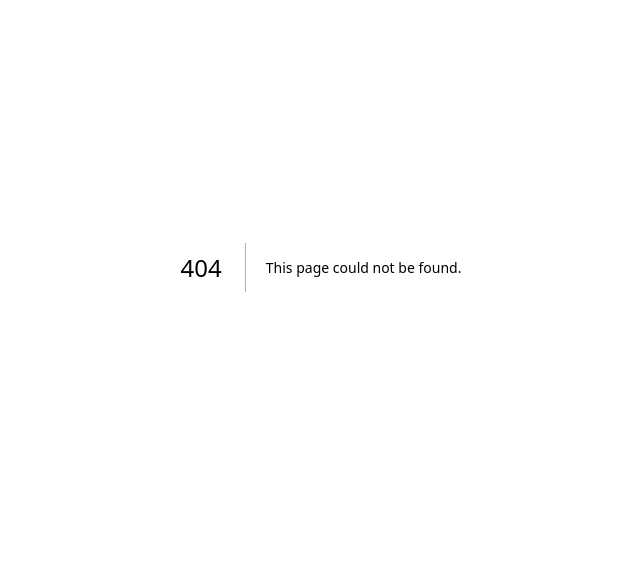
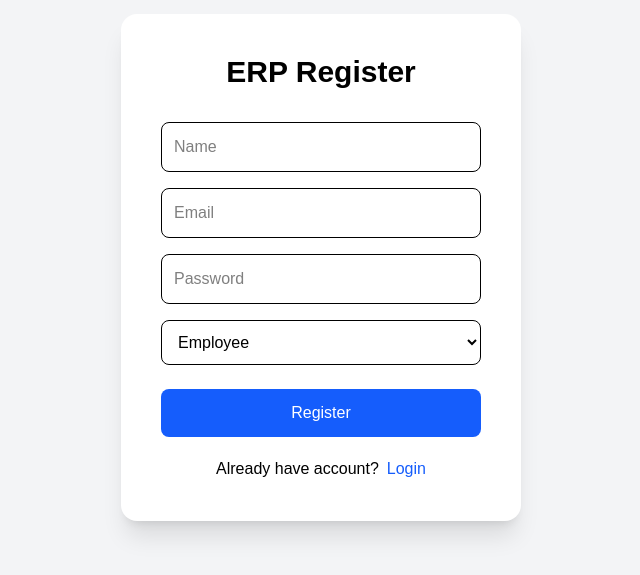
Before and after one commit to hetavantani-2205/amdox-erp, a Next.js app in the folder frontend/: page /register in a window 1280 px wide. Before the commit this address had no page. Shown: the part 133-708 px from the top of the page, without its empty margins (319-959 px from the left). Built offline with nearby package versions, Linux system fonts and the light colour scheme.

Commit message:
register page added

```diff
--- a/frontend/src/app/login/page.tsx
+++ b/frontend/src/app/login/page.tsx
@@ -2,6 +2,7 @@
 
 import { useState } from 'react';
 import { useRouter } from 'next/navigation';
+import Link from 'next/dist/client/link';
 
 export default function LoginPage() {
 
@@ -187,6 +188,19 @@ export default function LoginPage() {
           Login
         </button>
 
+        <p className="mt-5 text-center">
+
+  Don&apos;t have an account?
+
+  <Link
+    href="/register"
+    className="text-blue-600 ml-2"
+  >
+    Register
+  </Link>
+
+</p>
+
       </div>
 
     </div>
--- /dev/null
+++ b/frontend/src/app/register/page.tsx
@@ -0,0 +1,132 @@
+"use client";
+
+import { useState } from "react";
+import { useRouter } from "next/navigation";
+import Link from "next/link";
+
+export default function RegisterPage() {
+
+  const router = useRouter();
+
+  const [name, setName] = useState("");
+  const [email, setEmail] = useState("");
+  const [password, setPassword] = useState("");
+  const [role, setRole] = useState("EMPLOYEE");
+
+  const handleRegister = async () => {
+
+    try {
+
+      const response = await fetch(
+        `${process.env.NEXT_PUBLIC_API_URL}/auth/register`,
+        {
+          method: "POST",
+
+          headers: {
+            "Content-Type": "application/json",
+          },
+
+          body: JSON.stringify({
+            name,
+            email,
+            password,
+            role,
+          }),
+        }
+      );
+
+      const data = await response.json();
+
+      if (response.ok) {
+
+        alert("Registration Successful");
+
+        router.push("/login");
+
+      } else {
+
+        alert(data.message || "Registration Failed");
+      }
+
+    } catch (error) {
+
+      console.error(error);
+
+      alert("Something went wrong");
+    }
+  };
+
+  return (
+
+    <div className="min-h-screen flex items-center justify-center bg-gray-100">
+
+      <div className="bg-white shadow-xl rounded-2xl p-10 w-[400px]">
+
+        <h1 className="text-3xl font-bold text-center mb-8">
+          ERP Register
+        </h1>
+
+        <input
+          type="text"
+          placeholder="Name"
+          value={name}
+          onChange={(e) => setName(e.target.value)}
+          className="w-full border p-3 rounded-lg mb-4"
+        />
+
+        <input
+          type="email"
+          placeholder="Email"
+          value={email}
+          onChange={(e) => setEmail(e.target.value)}
+          className="w-full border p-3 rounded-lg mb-4"
+        />
+
+        <input
+          type="password"
+          placeholder="Password"
+          value={password}
+          onChange={(e) => setPassword(e.target.value)}
+          className="w-full border p-3 rounded-lg mb-4"
+        />
+
+        <select
+          value={role}
+          onChange={(e) => setRole(e.target.value)}
+          className="w-full border p-3 rounded-lg mb-6"
+        >
+
+          <option value="EMPLOYEE">
+            Employee
+          </option>
+
+          <option value="ADMIN">
+            Admin
+          </option>
+
+        </select>
+
+        <button
+          onClick={handleRegister}
+          className="w-full bg-blue-600 text-white p-3 rounded-lg hover:bg-blue-700"
+        >
+          Register
+        </button>
+
+        <p className="mt-5 text-center">
+
+          Already have account?
+
+          <Link
+            href="/login"
+            className="text-blue-600 ml-2"
+          >
+            Login
+          </Link>
+
+        </p>
+
+      </div>
+    </div>
+  );
+}
```
